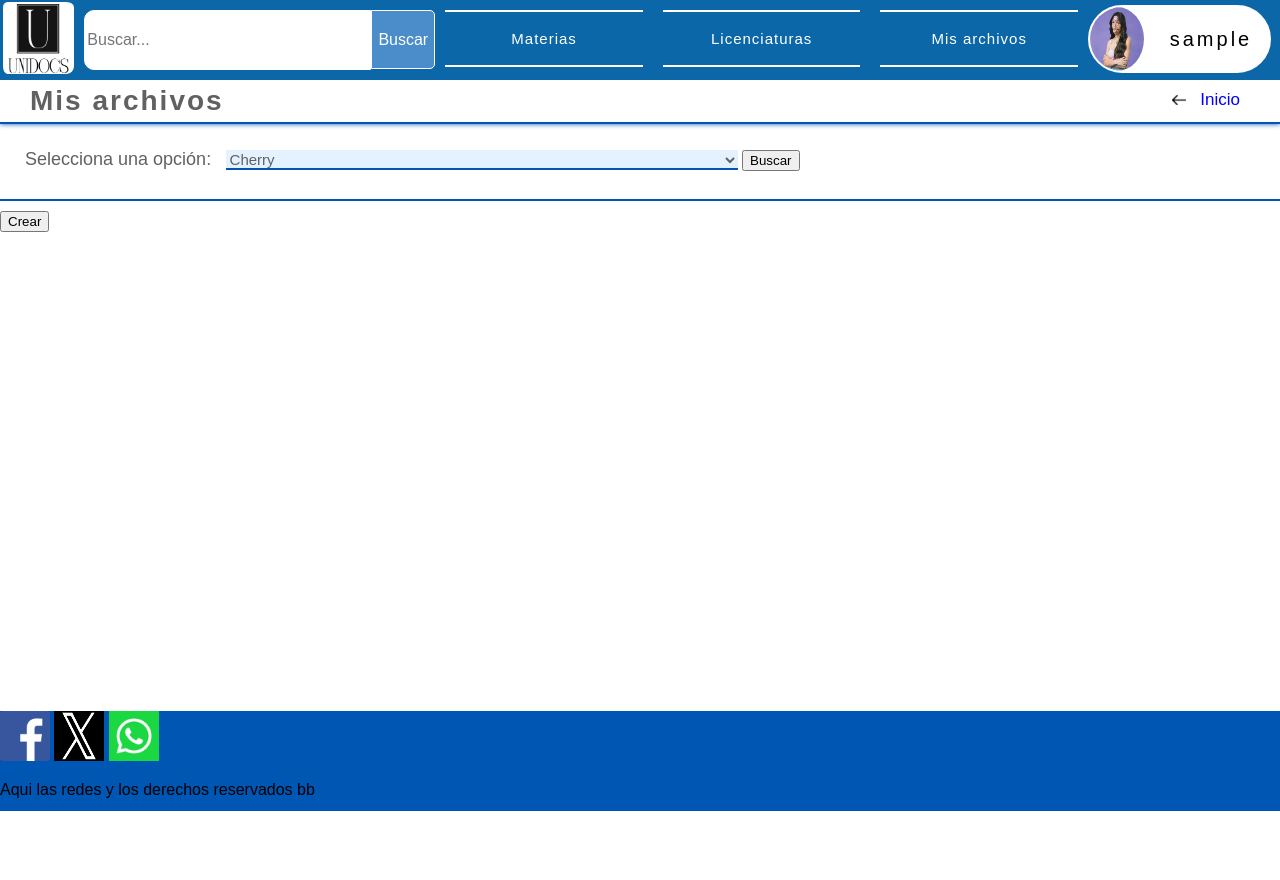
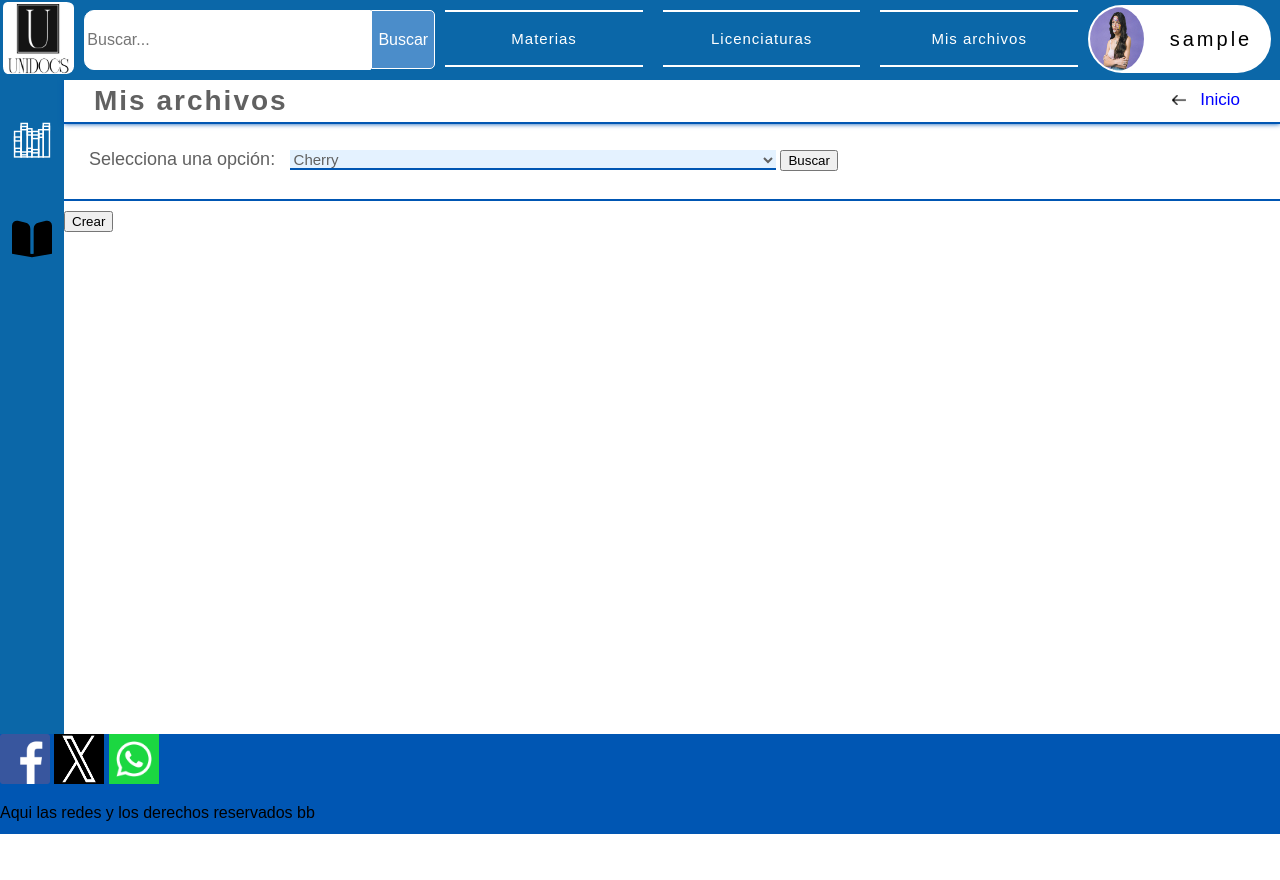
Before and after one commit to LuisSPiedra/pruebas, a PHP site: page /univerdocumentos/repositorio/Myfiles.php in a window 1280 px wide. After the commit the page ends 834 px from the top, so only its background shows below. Run offline with PHP 8.4, Linux system fonts and the light colour scheme; the visitor is signed in with stand-in values (Sample User, id 1); data that the repository does not hold is empty.

Commit message:
tercer comentario

```diff
--- /dev/null
+++ b/brrnav/locacion.html
@@ -0,0 +1,4 @@
+<html>
+    <title>Kilometraje</title>
+    <h1>Hola</h1>
+</html>
--- a/repositorio/Myfiles.php
+++ b/repositorio/Myfiles.php
@@ -11,13 +11,19 @@
     <?php
     require('layout/header.php');
     ?>
+        <div class="contenido_index">
+            <div class="c_izq" id="c_izq">
+                <?php
+                require('pages/nav.html');
+                ?>
+            </div>
 
-        <div>
-            <?php
+            <div class="c_der" id="c_der">
+                <?php
+                require('pages/archivos.php');
+                ?>
+            </div>
 
-            require('pages/archivos.php');
-
-            ?>
         </div>
 
         <div>
--- a/repositorio/assets/css/nav.css
+++ b/repositorio/assets/css/nav.css
@@ -1,41 +1,46 @@
-.barran {
+.cont_nav {
     margin-top: 80px;
     display: flex;
 }
 
-.navab {
+.barra-lateral {
     width: 100%; /* Ancho de la barra lateral */
-    background-color: #333;
+    background-color: #0B67A8;
     padding: 20px 0;
     color: #fff;
     text-align: center;
+    align-items: center;
+    height: 614px;
+}
+.icono p{
+    padding: 0;
+    margin: 0;
+    color: white;
+    display: none;
+    font-weight: bold;
 }
 
 .icono {
+    height: 80px;
+    width: 100%;
     margin-bottom: 20px;
     cursor: pointer;
+    border: 0;
+    background: transparent;
 }
-.icono .text{
-    display: none;
+.img_i{
+    width: 40px;
+    height: 40px;
 }
 
 .icono:hover {
-    background-color: #555;
+    background-color: #4B8DCA;
 }
 
-
-/* ... (mismo CSS que antes) */
-
-.expandida {
-    width: 200px; /* Ancho de la barra lateral expandida */
-
+.contenido {
+    flex-grow: 1;
+    padding: 20px;
 }
-
-  /* ... (resto del CSS) */
-  /* ... (mismo CSS que antes) */
-
-#navab {
+#barraLateral {
     transition: width 0.3s; /* Agregar transición para suavizar el cambio de ancho */
 }
-
-  /* ... (resto del CSS) */
--- a/repositorio/assets/css/styles.css
+++ b/repositorio/assets/css/styles.css
@@ -14,12 +14,18 @@ body{
 
     height: 100%;
     float: left;
-    width: 10%; /* O el ancho que desees */
+    width: 5%; /* O el ancho que desees */
 
 }
 .c_der{
 
     height: 100%;
     float: right;
-    width: 90%; /* O el ancho que desees */
+    width: 95%; /* O el ancho que desees */
 }
+#c_izq {
+    transition: width 0.3s; /* Agregar transición para suavizar el cambio de ancho */
+}
+#c_der{
+    transition: width 0.3s;
+}
--- a/repositorio/assets/js/nav.js
+++ b/repositorio/assets/js/nav.js
@@ -1,19 +1,25 @@
 function expandirBarraLateral() {
     var barraLateral = document.getElementById("navab");
-    /*
-    var txt = document.getElementById("text");
-    var txt2 = document.getElementById("text2");
+    var der= document.getElementById("c_der");
+    var izq = document.getElementById("c_izq");
+    var txt1 = document.getElementById("txt1");
+    var txt2 = document.getElementById("txt2");
+
     txt2.style.display="block";
-    txt.style.display="block";*/
-    barraLateral.style.display = "none"; /* Ancho de la barra lateral expandida */
+    txt1.style.display="block";
+    der.style.width="90%";
+    izq.style.width="10%";
 }
 
 function contraerBarraLateral() {
     var barraLateral = document.getElementById("navab");
-    /*c_izq
-    var txt = document.getElementById("text");
-    var txt2 = document.getElementById("text2");
+    var der= document.getElementById("c_der");
+    var izq = document.getElementById("c_izq");
+    var txt1 = document.getElementById("txt1");
+    var txt2 = document.getElementById("txt2");
+
+    der.style.width="95%";
+    txt1.style.display="none";
     txt2.style.display="none";
-    txt.style.display="none";*/
-    barraLateral.style.display = "block"; /* Ancho de la barra lateral contraída */
+    izq.style.width="5%";
 }
--- a/repositorio/inicio.php
+++ b/repositorio/inicio.php
@@ -15,11 +15,11 @@
         <div class="contenido_index">
             <div class="c_izq" id="c_izq">
                 <?php
-                require('pages/barra.html');
+                require('pages/nav.html');
                 ?>
             </div>
 
-            <div class="c_der">
+            <div class="c_der" id="c_der">
                 <?php
                 require('pages/index.html');
                 ?>
--- /dev/null
+++ b/repositorio/pages/nav.html
@@ -0,0 +1,15 @@
+<link rel="stylesheet" href="assets/css/nav.css">
+<div class="cont_nav" onmouseover="expandirBarraLateral()" onmouseout="contraerBarraLateral()">
+    <div class="barra-lateral" id="barraLateral">
+
+        <button class="icono" onclick="lic(); return">
+            <img src="assets/image/Biblioteca.svg" alt="" class="img_i">
+            <p id="txt1">Biblioteca</p>
+        </button>
+        <button class="icono" onclick="lic(); return">
+            <img src="assets/image/libro-alt.svg" alt="" class="img_i">
+            <p id="txt2">Inicio</p>
+        </button>
+    </div>
+</div>
+<script src="assets/js/nav.js"></script>
```
Also changed, not shown: brrnav/assets/css/nav.css (+14 -14 lines), brrnav/assets/js/nav.js (+12 -6 lines), brrnav/index.html (+14 -19 lines), repositorio/Licenciaturas.php (+13 -5 lines), repositorio/Materias.php (+13 -4 lines), repositorio/pages/barra.html (deleted, +0 -14 lines), repositorio/assets/image/Biblioteca.svg (added), repositorio/assets/image/libro-alt.svg (added).
